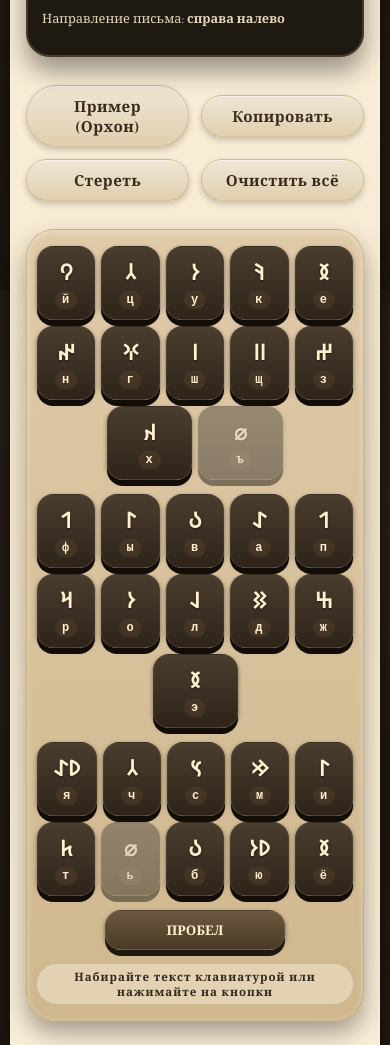
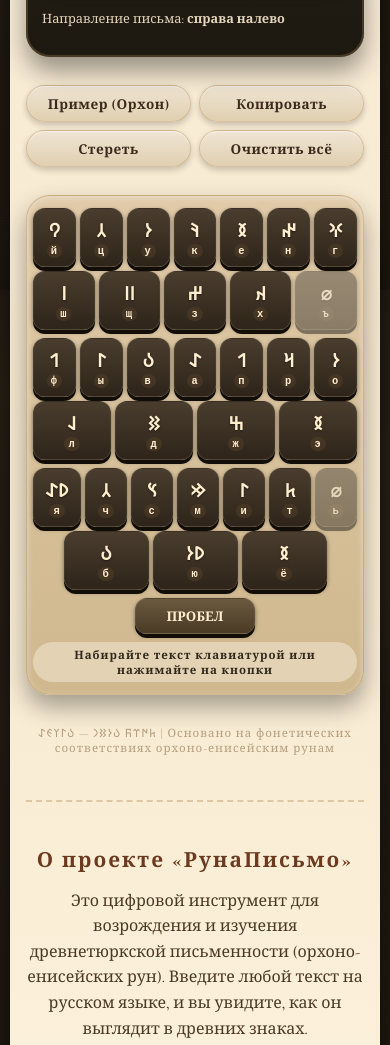
Before and after one commit to Mongun90/runa-pismo, a plain HTML site: page index.html in a window 390 px wide. Shown: the part 554-1599 px from the top of the page. Drawn offline with nearby package versions, Linux system fonts and the light colour scheme.

Commit message:
Исправлена клавиатура на телефоне (сделана более компактно)

```diff
--- a/style.css
+++ b/style.css
@@ -526,11 +526,72 @@ footer {
 }
 
 @media (max-width: 720px) {
-    .about-section {
-        margin-top: 30px;
-        padding-top: 20px;
+    body {
+        padding: 16px 10px;
+        align-items: flex-start;
     }
-    .about-desc {
-        font-size: 0.9rem;
+
+    .tool-container {
+        padding: 20px 16px 28px;
+        border-radius: 32px;
+    }
+
+    .rune-display-area {
+        padding: 16px;
+        border-radius: 24px;
+    }
+
+    .rune-text-container {
+        padding: 14px 16px;
+    }
+
+    .keyboard {
+        padding: 12px 6px;
+        border-radius: 24px;
+    }
+
+    .key-row {
+        gap: 4px;
+        margin-bottom: 8px;
+    }
+
+    .key {
+        min-width: 42px;
+        padding: 8px 2px;
+        border-radius: 12px;
+        box-shadow: 0 4px 0 #120d07, 0 2px 4px rgba(0, 0, 0, 0.5);
+    }
+
+    .key-rune-char {
+        font-size: 1.15rem;
+        margin-bottom: 2px;
+    }
+
+    .key-letter-char {
+        font-size: 0.65rem;
+        padding: 1px 4px;
+    }
+
+    .space-key {
+        min-width: 120px;
+        padding: 8px 2px;
+    }
+
+    .action-bar {
+        justify-content: center;
+        gap: 8px;
+    }
+
+    .action-btn {
+        flex: 1 1 40%;
+        padding: 8px 14px;
+        font-size: 0.85rem;
+        text-align: center;
+    }
+
+    .info-hint {
+        flex-direction: column;
+        align-items: flex-start;
+        gap: 6px;
     }
 }
```
